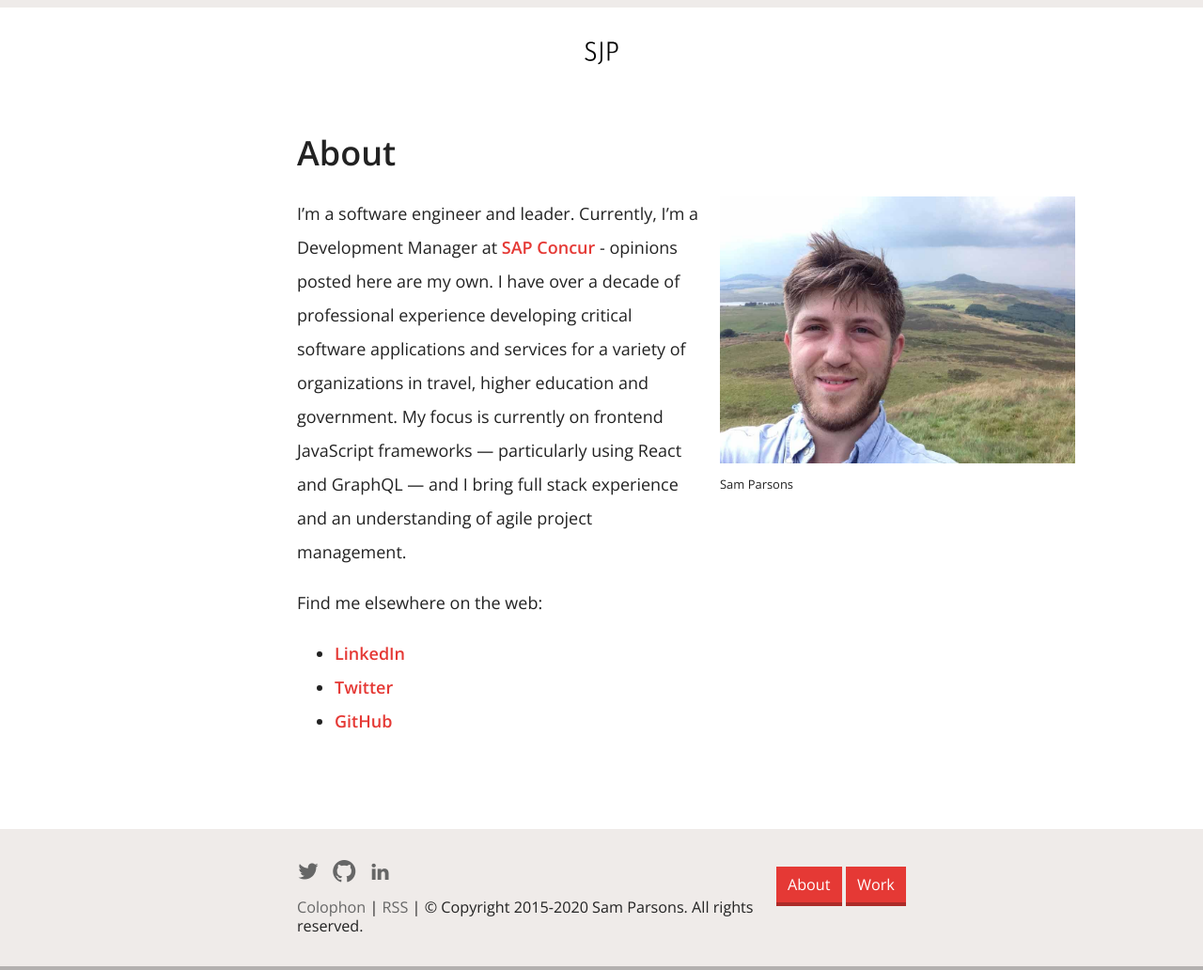
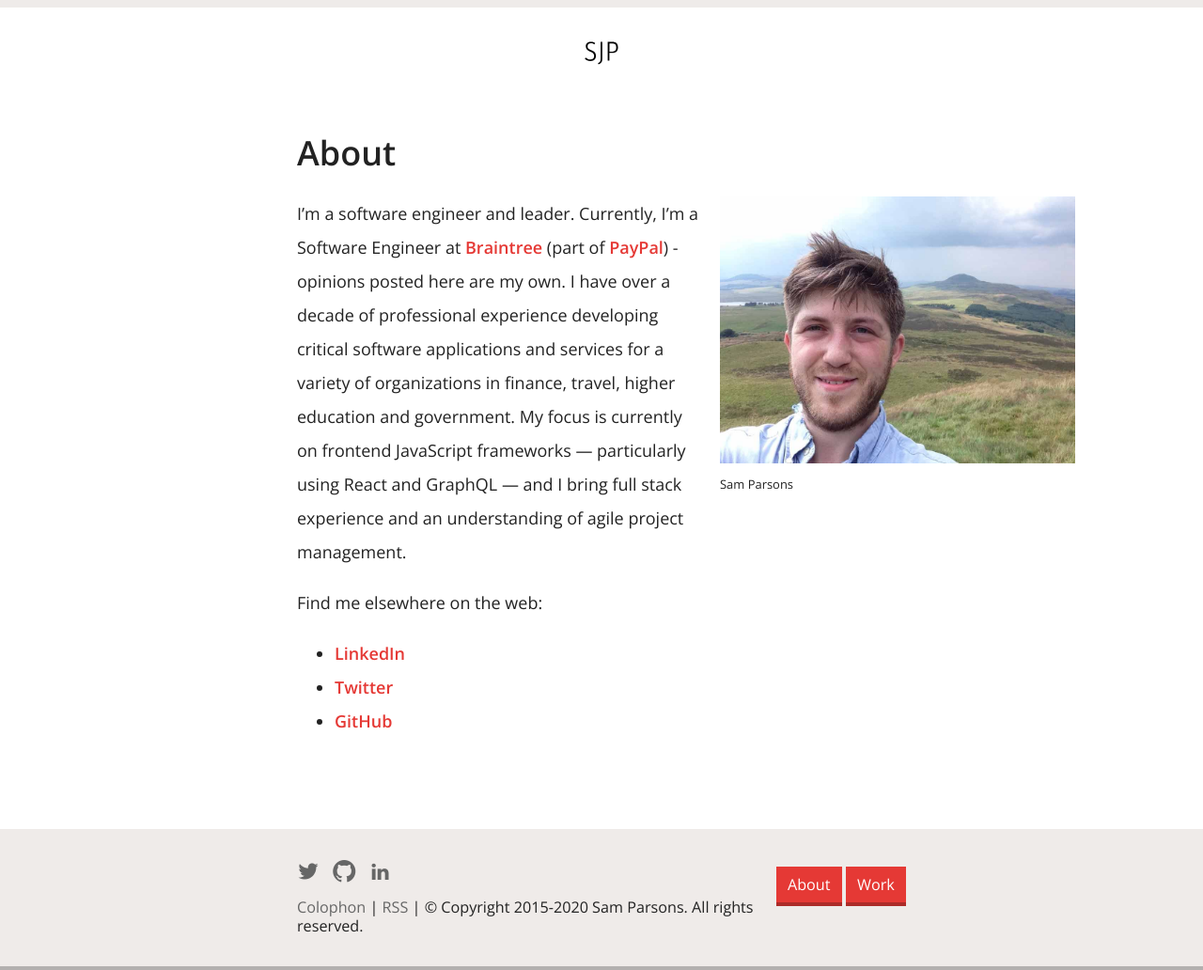
Before and after one commit to sjparsons/sjparsons.com, a Jekyll site: the page built from about.md, in a window 1280 px wide. Shown: the whole page at 94% size. Built offline with Jekyll 4.4.1, drawn with Linux system fonts in a browser that asks for light colours.

Commit message:
Update about page

```diff
--- a/about.md
+++ b/about.md
@@ -12,7 +12,7 @@ permalink: /about/
     </figure>
 </aside>
 
-I'm a software engineer and leader. Currently, I'm a Development Manager at [SAP Concur](https://www.concur.com) - opinions posted here are my own. I have over a decade of professional experience developing critical software applications and services for a variety of organizations in travel, higher education and government. My focus is currently on frontend JavaScript frameworks &mdash; particularly using React and GraphQL &mdash; and I bring full stack experience and an understanding of agile project management.
+I'm a software engineer and leader. Currently, I'm a Software Engineer at [Braintree](https://www.braintreepayments.com/) (part of [PayPal](https://paypal.com)) - opinions posted here are my own. I have over a decade of professional experience developing critical software applications and services for a variety of organizations in finance, travel, higher education and government. My focus is currently on frontend JavaScript frameworks &mdash; particularly using React and GraphQL &mdash; and I bring full stack experience and an understanding of agile project management.
 
 Find me elsewhere on the web:
  - [LinkedIn](https://www.linkedin.com/in/sjparsons/)
```
